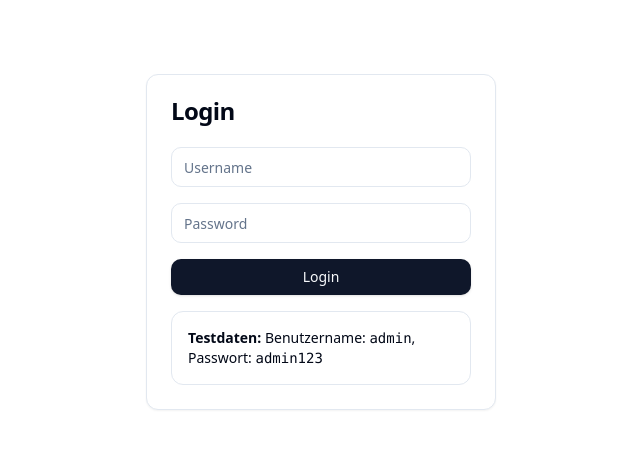
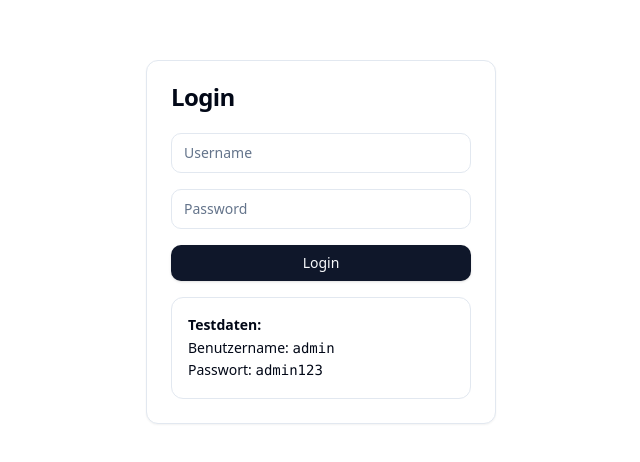
Before and after one commit to DevSpace88/market_data_app, a Vue app in the folder frontend/: page /login in a window 1280 px wide. Shown: the part 158-620 px from the top of the page, without its empty margins (319-959 px from the left). Built offline with nearby package versions, Linux system fonts and the light colour scheme; no server answers.

Commit message:
claude md

```diff
--- a/frontend/src/views/LoginView.vue
+++ b/frontend/src/views/LoginView.vue
@@ -86,7 +86,9 @@ async function handleLogin() {
         </form>
         <Alert class="mt-4">
           <AlertDescription>
-            <strong>Testdaten:</strong> Benutzername: <code>admin</code>, Passwort: <code>admin123</code>
+            <p><strong>Testdaten:</strong></p>
+            <p>Benutzername: <code>admin</code></p>
+            <p>Passwort: <code>admin123</code></p>
           </AlertDescription>
         </Alert>
       </CardContent>
```
Also changed, not shown: 1 other file (tests, documents, lock files or other folders).
